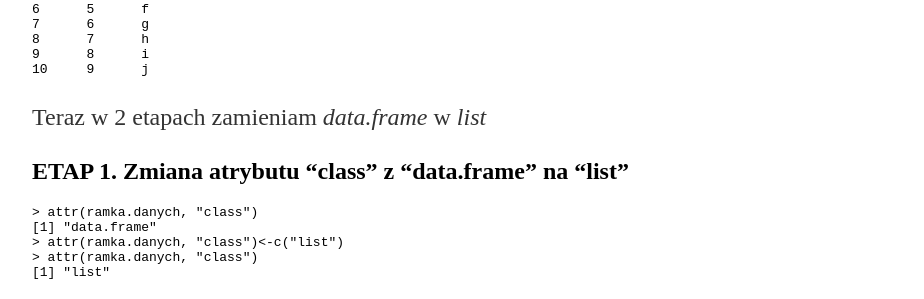
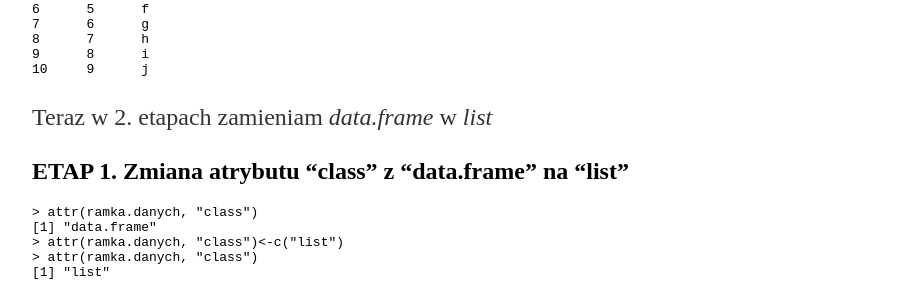
Before and after one commit to zmar/SmarteR_useR, a Jekyll site: the page built from _posts/2016-05-06-listy_ramki.md, in a window 1280 px wide. Shown: the part 527-826 px from the top of the page, without its empty margins (160-1084 px from the left). Built offline with Jekyll 4.4.1, drawn with Linux system fonts in a browser that asks for light colours.

````diff
--- a/_posts/2016-05-06-listy_ramki.md
+++ b/_posts/2016-05-06-listy_ramki.md
@@ -24,7 +24,7 @@ Zaczynam od stworzenie obiektu tyou _data.frame_ o nazwie _ramka.danych_
 10     9      j
 ```
 
-Teraz w 2 etapach zamieniam _data.frame_ w _list_
+Teraz w 2. etapach zamieniam _data.frame_ w _list_
 
 ## ETAP 1. Zmiana atrybutu "class" z "data.frame" na "list"
 
````
